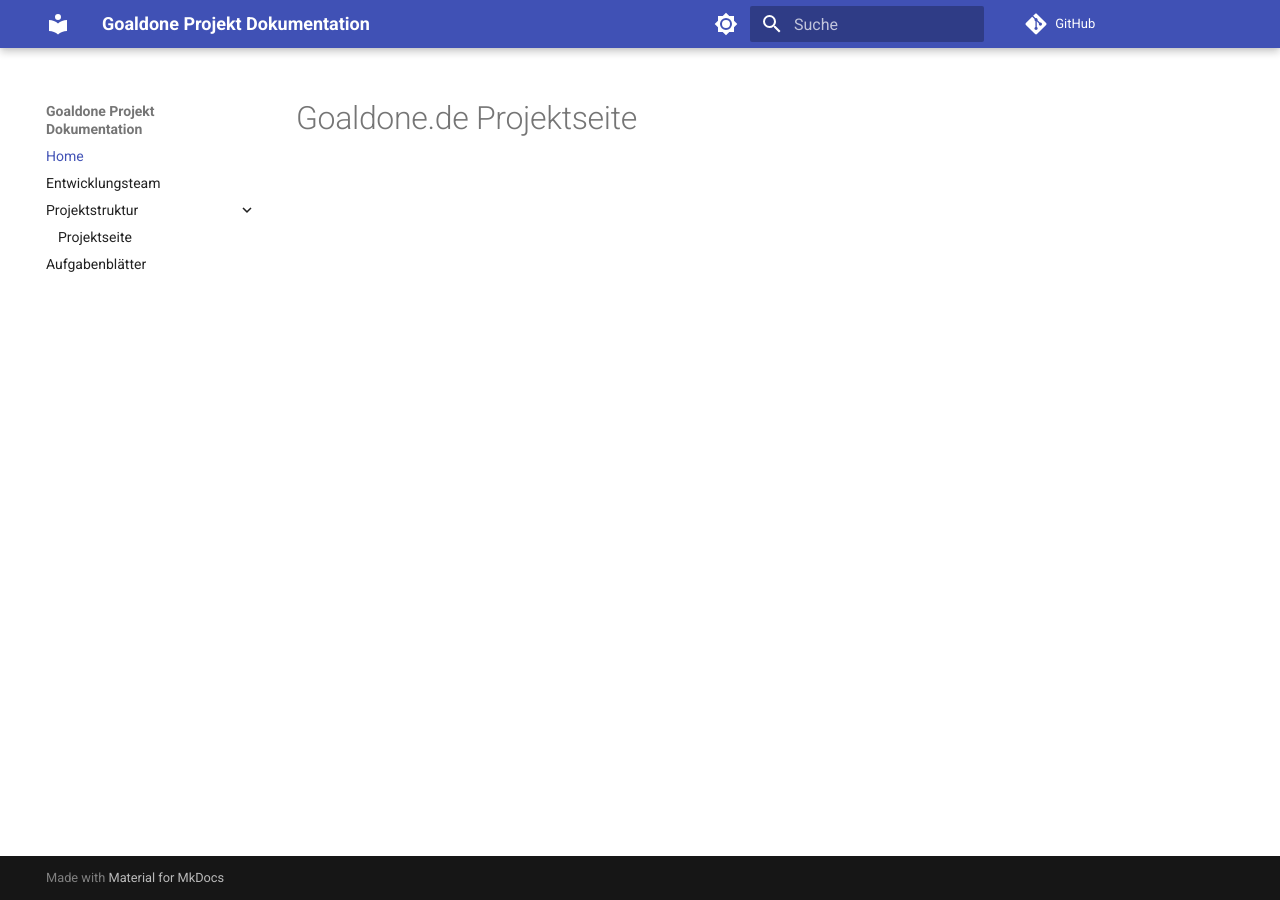
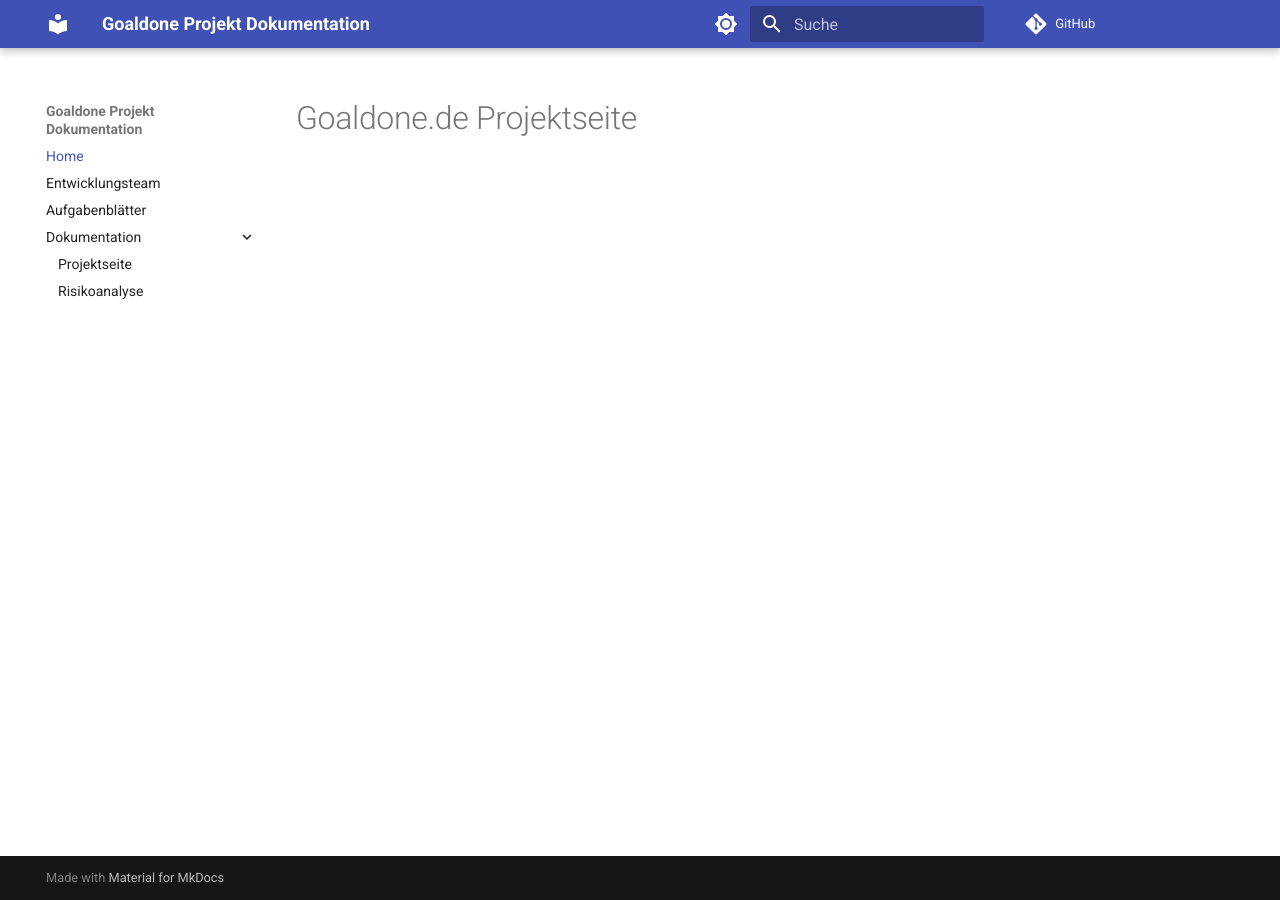
Before and after one commit to goaldone-dhbw/goaldone-projektseite, an MkDocs documentation site: the page built from docs/index.md, in a window 1280 px wide. Built offline with MkDocs 1.6.1 and Material for MkDocs 9.7.7, drawn with Linux system fonts in a browser that asks for light colours; comment, search, counter and statistics services are not loaded.

Commit message:
GOA-5 Add empty risikoanalyse.md

```diff
--- a/mkdocs.yml
+++ b/mkdocs.yml
@@ -38,6 +38,7 @@ plugins:
 nav:
   - Home: index.md
   - Entwicklungsteam: entwicklungsteam.md
-  - Projektstruktur:
+  - Aufgabenblätter: aufgabenblaetter.md
+  - Dokumentation:
       - Projektseite: projektseite.md
-  - Aufgabenblätter: aufgabenblaetter.md
+      - Risikoanalyse: risikoanalyse.md
```
